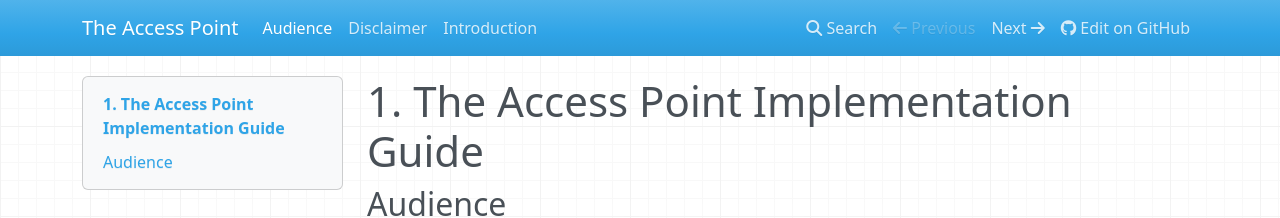
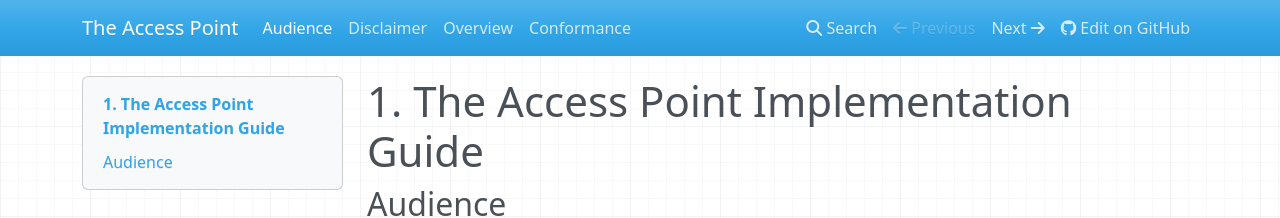
Before and after one commit to Digital-Business-Council/Access-Point, an MkDocs documentation site: the page built from docs/index.md, in a window 1280 px wide. Shown: the top 218 px of the page. Built offline with MkDocs 1.6.1, drawn with Linux system fonts in a browser that asks for light colours; nearby versions of some CDN libraries; old or Windows-style settings are respelled for this version of MkDocs.

Commit message:
Update mkdocs.yml

```diff
--- a/mkdocs.yml
+++ b/mkdocs.yml
@@ -3,5 +3,6 @@ repo_url: https://github.com/Digital-Business-Council/Access-Point
 pages:
     - 'Audience': 'index.md'
     - 'Disclaimer': 'disclaimer.md'
-    - 'Introduction': 'introduction.md'
+    - 'Overview': 'overview.md'
+    - 'Conformance': 'conformance.md'
 theme: mkdocs
```
